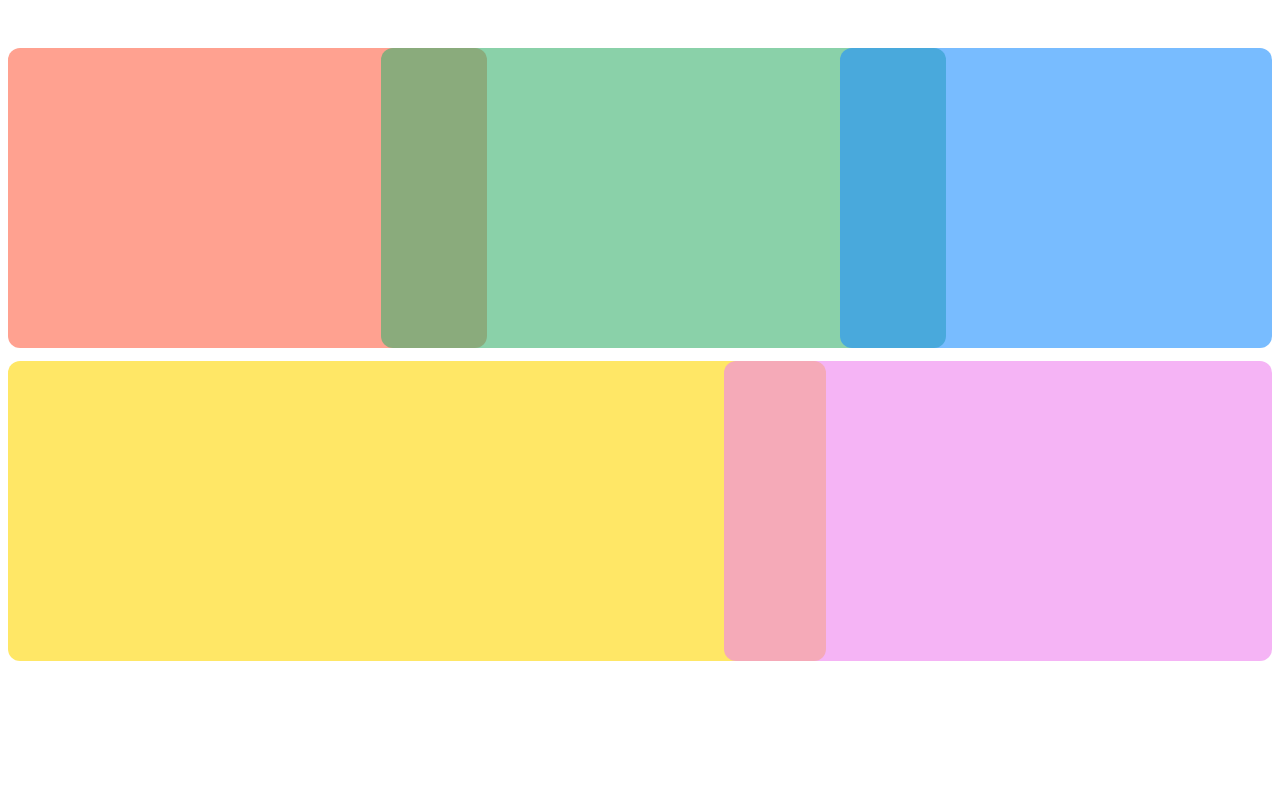
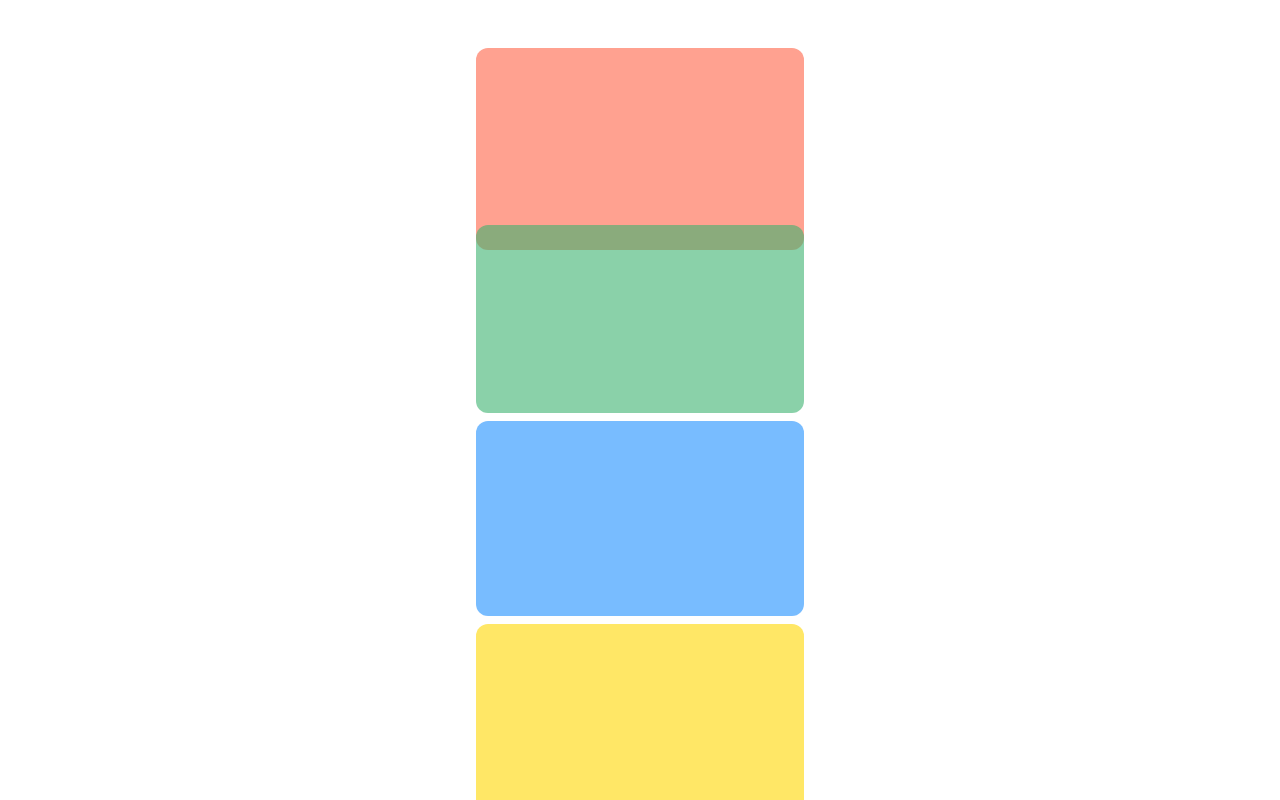
Before and after one commit to grigiriy/lay_ndv, a Vue app: page / in a window 1280 px wide. Shown: the top 800 px of the page. Built offline with nearby package versions, Linux system fonts and the light colour scheme.

Commit message:
размеры карточек в мобилке

```diff
--- a/src/components/Hero.vue
+++ b/src/components/Hero.vue
@@ -11,6 +11,15 @@
           <div class="hero__card hero__card--wide" style="--w: 881px; --c: rgba(255, 215, 0, 0.6)"></div>
           <div class="hero__card" style="--w: 591px; --c: rgba(238, 130, 238, 0.6)"></div>
         </div>
+      </div>
+
+      <!-- Mobile version -->
+      <div class="hero__mobile">
+        <div class="hero__card-mob" style="--h: 202px; --c: rgba(255, 99, 71, 0.6)"></div>
+        <div class="hero__card-mob" style="--h: 188px; --c: rgba(60, 179, 113, 0.6)"></div>
+        <div class="hero__card-mob hero__card-mob--padded" style="--h: 195px; --c: rgba(30, 144, 255, 0.6)"></div>
+        <div class="hero__card-mob" style="--h: 225px; --c: rgba(255, 215, 0, 0.6)"></div>
+        <div class="hero__card-mob" style="--h: 215px; --c: rgba(238, 130, 238, 0.6)"></div>
       </div>
     </div>
   </section>
@@ -51,5 +60,40 @@
       margin-right: -102px;
     }
   }
+
+  &__mobile {
+    display: none;
+  }
+
+  @media (max-width: 1369px) {
+    &__grid {
+      display: none;
+    }
+
+    &__mobile {
+      display: flex;
+      flex-direction: column;
+      align-items: center;
+      width: 328px;
+      margin: 0 auto;
+    }
+
+    &__card-mob {
+      width: 328px;
+      height: var(--h);
+      background: var(--c);
+      border-radius: 12px;
+
+      &:nth-child(1),
+      &:nth-child(4) {
+        margin-bottom: -25px;
+      }
+
+      &--padded {
+        margin-top: 8px;
+        margin-bottom: 8px;
+      }
+    }
+  }
 }
 </style>
```
